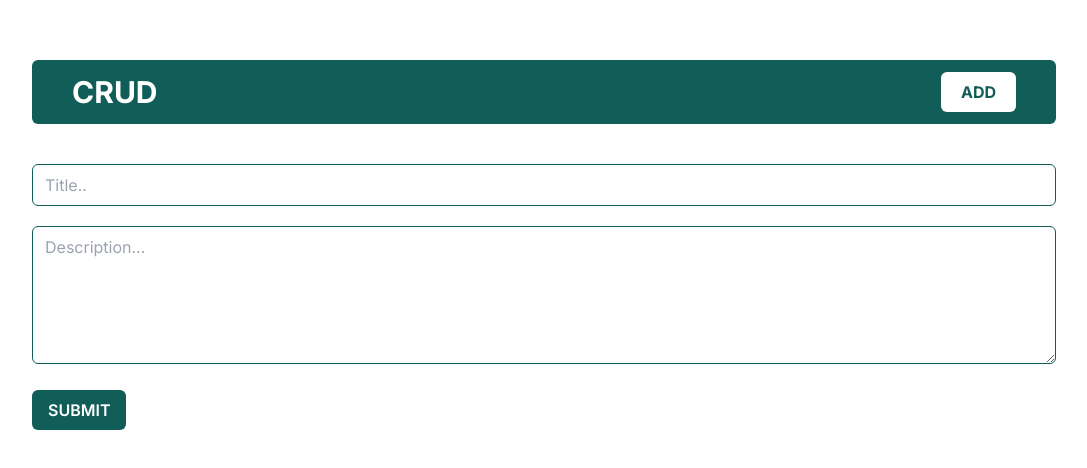
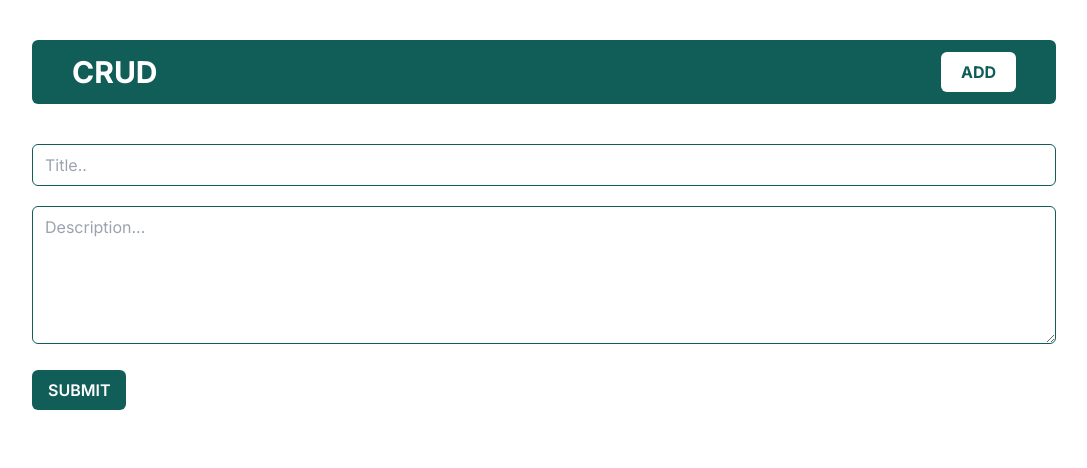
Before and after one commit to Soron248/Next-js-action-api, a Next.js app: page /add_topic in a window 1280 px wide. Shown: the top 468 px of the page, without its empty margins (96-1183 px from the left). Built offline with nearby package versions, Linux system fonts and the light colour scheme.

Commit message:
lil change

```diff
--- a/src/app/layout.js
+++ b/src/app/layout.js
@@ -13,7 +13,7 @@ export default function RootLayout({ children }) {
   return (
     <html lang="en">
       <body className={inter.className}>
-        <div className="p-5">
+        <div className="px-5">
           <Navbar />
           {children}
         </div>
```
